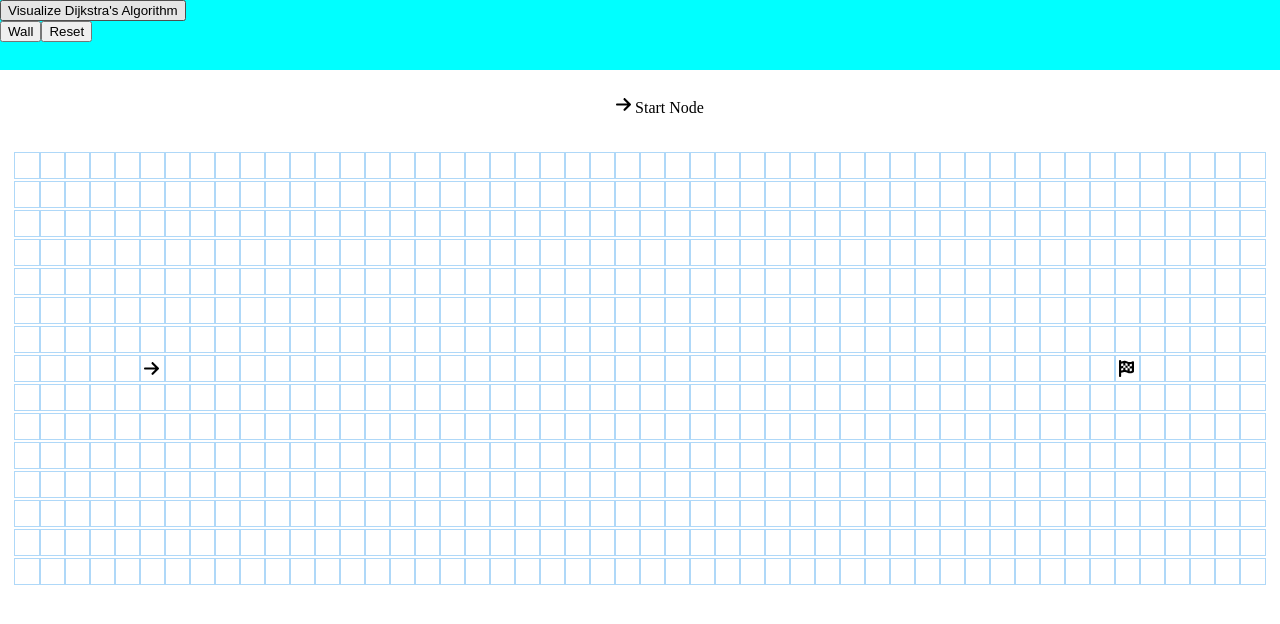
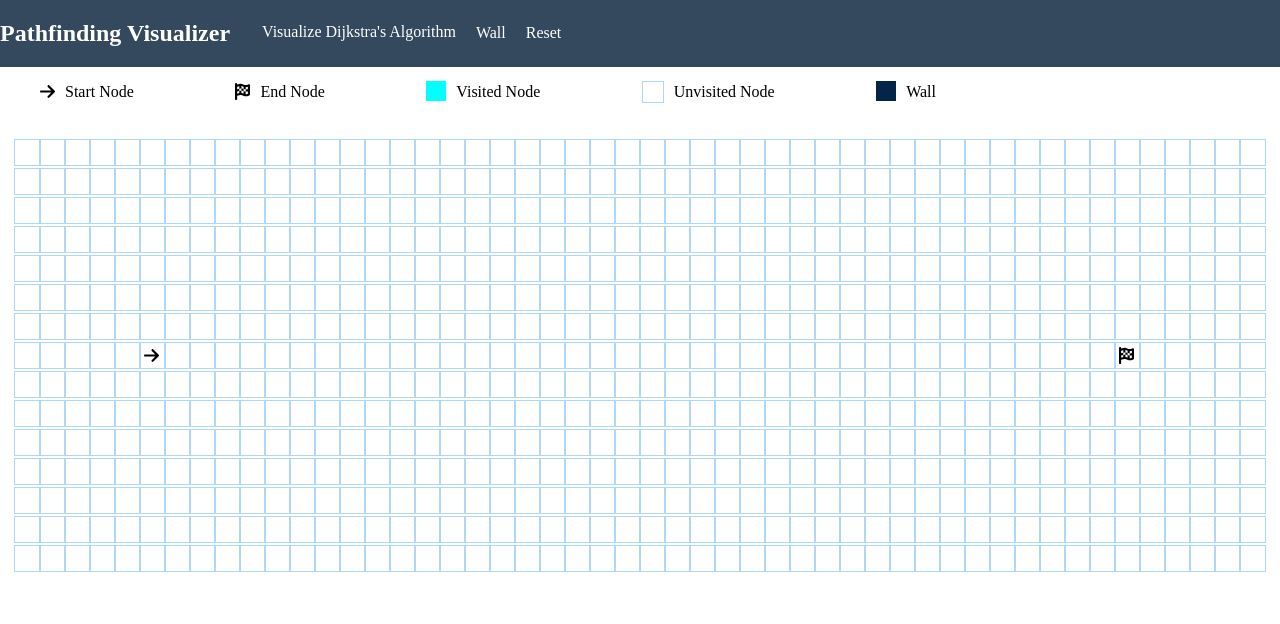
Before and after one commit to asnasim144/Pathfinding-Visualization, a React (Create React App) app: page / in a window 1280 px wide. Shown: the top 624 px of the page. Built offline with nearby package versions, Linux system fonts and the light colour scheme.

Commit message:
css done

```diff
--- a/src/asset/App.css
+++ b/src/asset/App.css
@@ -45,7 +45,7 @@ body{
 .color{
     background-color: aqua;
 } */
-body{
+body {
     margin: 0;
 }
 .container {
@@ -54,22 +54,74 @@ body{
     flex-direction: column;
     align-items: center;
 }
-.nav{
+.nav {
     width: 100vw;
-    background-color: aqua;
-    height: 70px;
+    background-color: #34495e;
+    display: flex;
+    /* height: 70px; */
+}
+.nav h2 {
+    color: white;
+}
+.nav button {
+    all: unset;
+    cursor: pointer;
+}
+.nav .btn {
+    margin-top: 23px;
+}
+.nav .buttons {
+    margin-left: 2rem;
+    display: flex;
+    /* justify-content: space-between; */
+    gap: 20px;
+    color: white;
 }
 .info {
     text-align: center;
 }
-.info img{
+.info img {
     width: 15px;
-    margin-top: 10px;
+    /* margin-top: 10px; */
+    margin-right: 10px;
 }
-.info li{
+.info li {
     list-style: none;
+    display: flex;
+    /* margin-right: 20px; */
 }
-.grid{
+.info ul {
+    display: flex;
+    /* width: 500px; */
+    width: 70%;
+    justify-content: space-between;
+}
+.info .visited {
+    background-color: aqua;
+    height: 20px;
+    width: 20px;
+    margin-top: -2px;
+    margin-right: 10px;
+}
+.info .wall {
+    background-color: #032547;
+    height: 20px;
+    width: 20px;
+    margin-top: -2px;
+    margin-right: 10px;
+}
+.info .unvisited {
+    background-color: white;
+    height: 20px;
+    width: 20px;
+    border: 1px solid rgb(175, 216, 248);
+    margin-top: -2px;
+    margin-right: 10px;
+}
+.info li:first-child {
+    /* margin-top: -10px; */
+}
+.grid {
     margin-top: 20px;
 }
 .node img {
@@ -126,7 +178,7 @@ body{
 }
 
 .node-wall {
-    background-color: rgb(12, 53, 71);
+    background-color: #032547;
 }
 
 .node-shortest-path {
@@ -156,3 +208,7 @@ body{
         background-color: rgb(255, 254, 106);
     }
 }
+
+.grid-cell.active {
+    background-color: red;
+}
--- a/src/components/Buttons.js
+++ b/src/components/Buttons.js
@@ -3,7 +3,7 @@ import React from "react";
 export default function Buttons({visualizeDijkstra,startNode,endNode}) {
     return (
         <div>
-            <button onClick={() => visualizeDijkstra(startNode, endNode)}>
+            <button onClick={() => visualizeDijkstra(startNode, endNode)} className="btn">
                 Visualize Dijkstra's Algorithm
             </button>
         </div>
--- a/src/components/Elements.js
+++ b/src/components/Elements.js
@@ -2,10 +2,40 @@
 
 export default function Elements({ name, item }) {
     return (
-        <div>
-            <li>
-                <img src={item} alt=" SVG" /> {name}
-            </li>
-        </div>
+        <li>
+            <div>
+                {/* <img src={item} alt="" />  */}
+                <ItemIconHandling />
+            </div>
+            <div>
+                {name}
+            </div>
+        </li>
     );
+    function ItemIconHandling() {
+        if(name=== "Visited Node"){
+            return (
+                <div className="visited">
+                </div>
+            )
+        }
+        if(name=== "Unvisited Node"){
+            return (
+                <div className="unvisited">
+                </div>
+            )
+        }
+        if(name=== "Wall"){
+            return (
+                <div className="wall">
+                </div>
+            )
+        }
+        else{
+            return (
+                <img src={item} alt="" />
+            )
+        }
+
+    }
 }
--- a/src/components/Graph.js
+++ b/src/components/Graph.js
@@ -3,8 +3,7 @@ import Nodes from "./Nodes";
 import { useState, useEffect, useMemo } from "react";
 import { dijkstra, getNodesInShortestPathOrder } from "./FindPath";
 import Find from "./SimplePathFinding";
-import Buttons from "./Buttons";
-import Info from "./Info";
+import Nav from "./Nav";
 
 export default function Graph() {
     const [grid, setGrid] = useState([]);
@@ -92,7 +91,6 @@ export default function Graph() {
     const changeEndNode = (row, col) => {
         if (!endNodeChanging) return;
         const newGrid = getNewGridWithChangeEndNodeToggles(row, col);
-        // const newGrid = getNewGridWithChangeStartNodeToggles(grid, row, col);
         setGrid(newGrid);
     };
 
@@ -109,7 +107,7 @@ export default function Graph() {
     const getNewGridWithChangeStartNodeToggles = (row, col) => {
         const newGrid = grid.slice();
         const node = newGrid[row][col];
-        changeVisualizeDijkstra(row,col, endNode);
+        changeVisualizeDijkstra(row, col, endNode);
         const newNode = {
             ...node,
             isStart: true,
@@ -176,9 +174,8 @@ export default function Graph() {
             }
             // setTimeout(() => {
             const node = visitedNodesInOrder[i];
-                document.getElementById(
-                    `node-${node.row}-${node.col}`
-                ).className = "node node-visited";
+            document.getElementById(`node-${node.row}-${node.col}`).className =
+                "node node-visited";
             // }, 10 * i);
         }
     };
@@ -187,14 +184,14 @@ export default function Graph() {
         for (let i = 0; i < nodesInShortestPathOrder.length; i++) {
             // setTimeout(() => {
             const node = nodesInShortestPathOrder[i];
-                document.getElementById(
-                    `node-${node.row}-${node.col}`
-                ).className = "node node-shortest-path";
+            document.getElementById(`node-${node.row}-${node.col}`).className =
+                "node node-shortest-path";
             // }, 50 * i);
         }
     };
 
-    const changeVisualizeDijkstra = (row,col, end) => {
+    const changeVisualizeDijkstra = (row, col, end) => {
+        resetGrid();
         const startNode = grid[row][col];
         const finishNode = grid[end.row][end.col];
         const visitedNodesInOrder = dijkstra(grid, startNode, finishNode);
@@ -210,38 +207,40 @@ export default function Graph() {
             getNodesInShortestPathOrder(finishNode);
         animateDijkstra(visitedNodesInOrder, nodesInShortestPathOrder);
     };
-    const resetGrid =()=>{
+    const resetGrid = () => {
         // const newGrid = gridd.slice();
-        // console.log("🚀 ~ file: Graph.js:215 ~ resetGrid ~ newGrid", newGrid)
-        setGrid(gridMemo);
+        console.log("log");
+        for (let row = 0; row < 15; row++) {
+            for (let col = 0; col < 50; col++) {
+                document
+                    .getElementById(`node-${row}-${col}`)
+                    .classList.remove("node-visited");
+                document
+                    .getElementById(`node-${row}-${col}`)
+                    .classList.remove("node-shortest-path");
             }
+        }
+        // setGrid(gridMemo);
+    };
 
     return (
         <div className="container">
             <Find />
-            <div className="nav">
-                {/* <button onClick={() => visualizeDijkstra(startNode, endNode)}>
-                    Visualize Dijkstra's Algorithm
-                </button> */}
-                <Buttons
-                    visualizeDijkstra={(startNode, endNode) =>visualizeDijkstra(startNode, endNode)}
+            <Nav
+                visualizeDijkstra={(startNode, endNode) =>
+                    visualizeDijkstra(startNode, endNode)
+                }
                 startNode={startNode}
                 endNode={endNode}
-                >
-                    Visualize Dijkstra's Algorithm
-                </Buttons>
-                <button onClick={isWallCreatable}>Wall</button>
-                <button onClick={resetGrid}>Reset</button>
-            </div>
-            <div className="info">
-                <Info></Info>
-            </div>
+                isWallCreatable={isWallCreatable}
+                resetGrid={resetGrid}
+            ></Nav>
             <div>
                 <div className="grid">
-                    {grid.map((row, rowIdx) => {
+                    {grid.map((row, rowIndex) => {
                         return (
-                            <div key={rowIdx}>
-                                {row.map((node, nodeIdx) => {
+                            <div key={rowIndex}>
+                                {row.map((node, nodeIndex) => {
                                     const {
                                         isStart,
                                         isFinish,
@@ -260,7 +259,7 @@ export default function Graph() {
                                     // console.log(node);
                                     return (
                                         <Nodes
-                                            key={nodeIdx}
+                                            key={nodeIndex}
                                             isStart={isStart}
                                             isFinish={isFinish}
                                             isWall={isWall}
--- a/src/components/Info.js
+++ b/src/components/Info.js
@@ -4,11 +4,31 @@ import End from "./end.svg";
 import Elements from "./Elements";
 
 export default function Info() {
+    const persons = [
+        {
+            name: "Sumit",
+            age: 37,
+        },
+        {
+            name: "Saad",
+            age: 23,
+        },
+        {
+            name: "Akash",
+            age: 22,
+        },
+    ];
+    console.log(persons.reduce((total,person) => total+ person.age,0))
     return (
         <div>
             <ul>
                 <Elements name="Start Node" item={Start}></Elements>
+                <Elements name="End Node" item={End}></Elements>
+                <Elements name="Visited Node"  ></Elements>
+                <Elements name="Unvisited Node" ></Elements>
+                <Elements name="Wall" ></Elements>
             </ul>
         </div>
     );
+
 }
--- /dev/null
+++ b/src/components/Nav.js
@@ -0,0 +1,38 @@
+import React from "react";
+import Buttons from "./Buttons";
+import Info from "./Info";
+
+export default function Nav({
+    visualizeDijkstra,
+    startNode,
+    endNode,
+    isWallCreatable,
+    resetGrid,
+}) {
+    return (
+        <div>
+            <div className="nav">
+                {/* <button onClick={() => visualizeDijkstra(startNode, endNode)}>
+                    Visualize Dijkstra's Algorithm
+                </button> */}
+                <h2>Pathfinding Visualizer</h2>
+                <div className="buttons">
+                    <Buttons
+                        visualizeDijkstra={(startNode, endNode) =>
+                            visualizeDijkstra(startNode, endNode)
+                        }
+                        startNode={startNode}
+                        endNode={endNode}
+                    >
+                        Visualize Dijkstra's Algorithm
+                    </Buttons>
+                    <button onClick={isWallCreatable}>Wall</button>
+                    <button onClick={resetGrid}>Reset</button>
+                </div>
+            </div>
+            <div className="info">
+                <Info></Info>
+            </div>
+        </div>
+    );
+}
```
Also changed, not shown: src/components/test.js (added, +29 -0 lines). Lines whose indentation alone changed are shown as unchanged.
